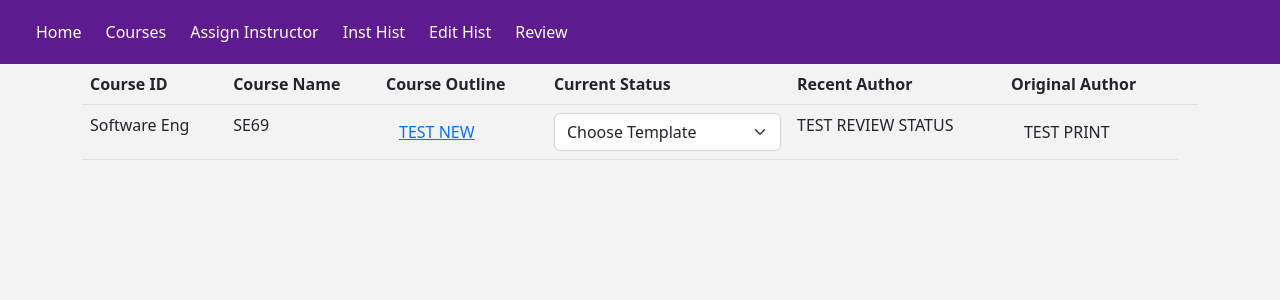
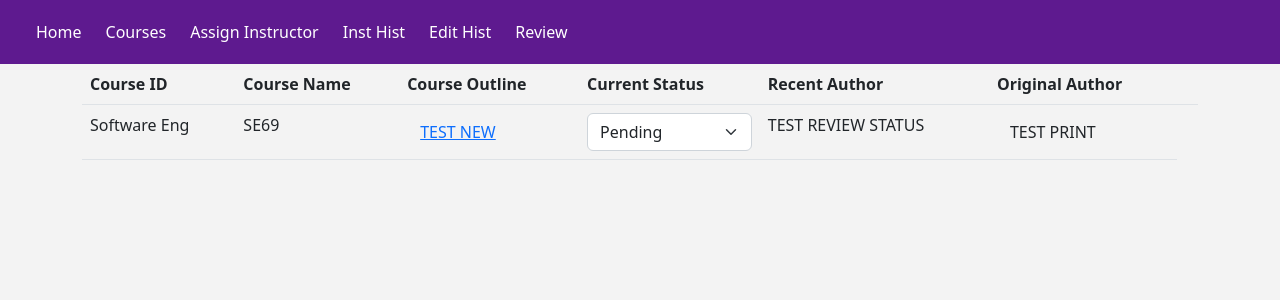
Before and after one commit to grantpan23/course-outline-manager, a React (Create React App) app in the folder frontend/: page /reviewer/pending in a window 1280 px wide. Shown: the top 300 px of the page. Built offline with nearby package versions, Linux system fonts and the light colour scheme.

Commit message:
working on approval api

```diff
--- a/frontend/src/pages/ReviewHome.js
+++ b/frontend/src/pages/ReviewHome.js
@@ -5,6 +5,9 @@ import NavBar from '../components/NavBar';
 import { Link } from 'react-router-dom';
 
 function ReviewHome() {
+
+
+
     return (
         <>
             <NavBar></NavBar>
@@ -33,7 +36,9 @@ function ReviewHome() {
 
                             <td>
                                 <select className='form-select'>
-                                    <option>Choose Template</option>
+                                    <option>Pending</option>
+                                    <option>Accepted</option>
+                                    <option>Rejected</option>
                                     {/* FOLLOW ASSIGNINSTRUCTOR PARADIGM */}
                                 </select>
                             </td>
```
Also changed, not shown: 1 other file (tests, documents, lock files or other folders).
